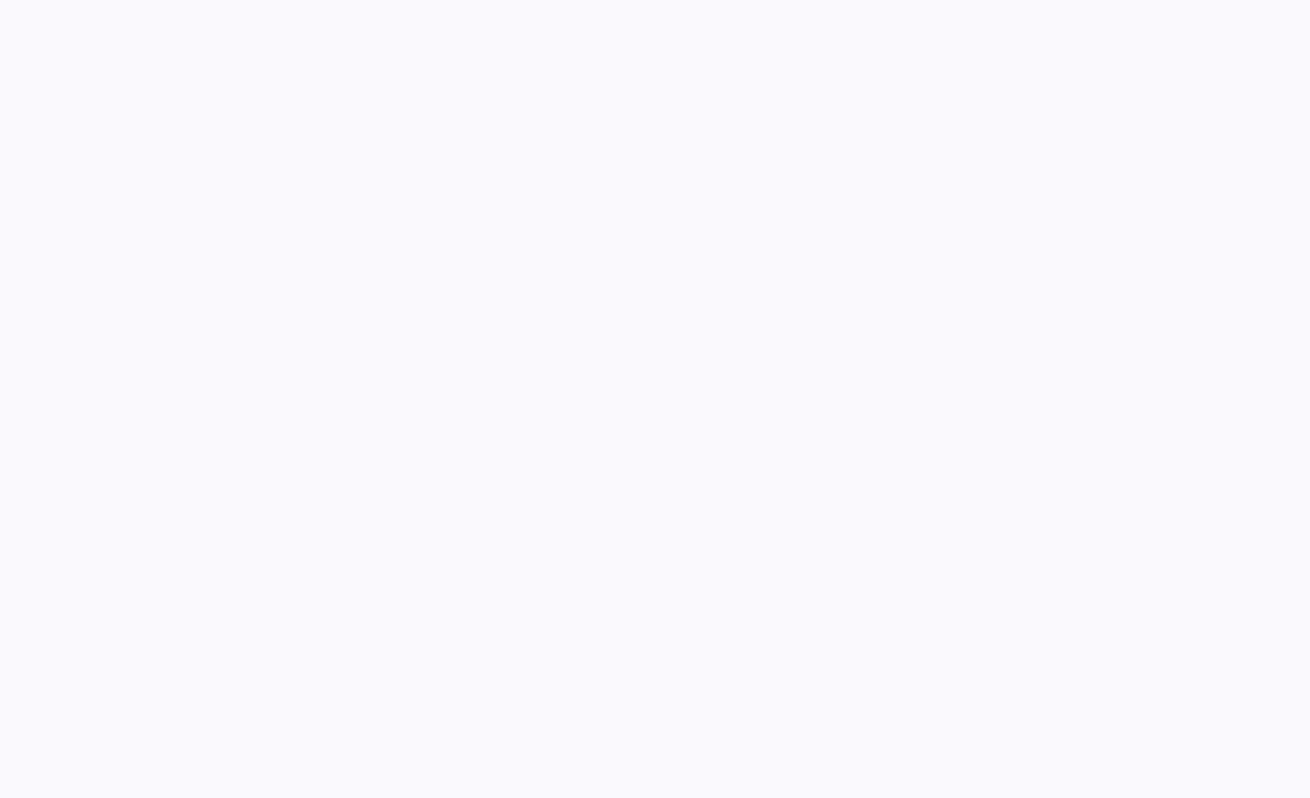
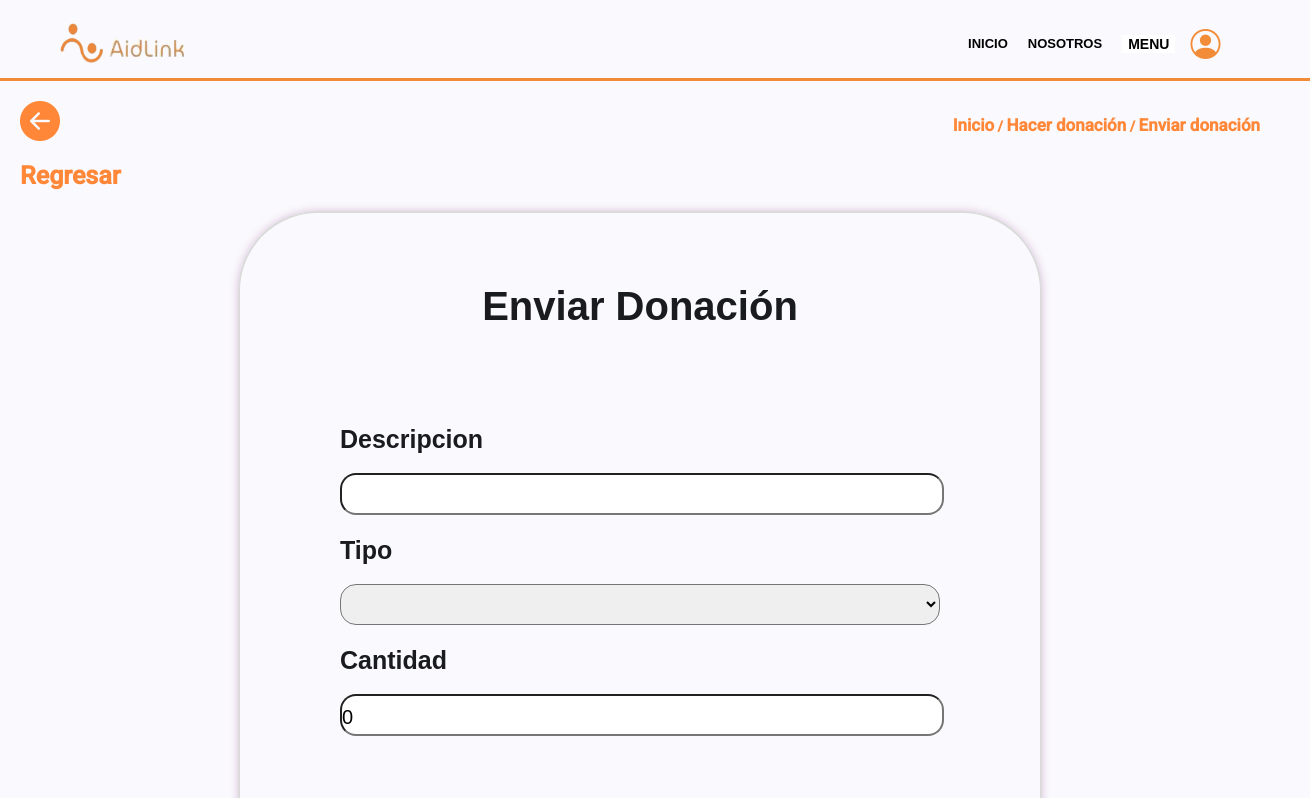
Before and after one commit to MiguelKing01/AidLinkAngular, an Angular app: page /enviar-donacion/1/1 in a window 1280 px wide. Before the commit this address led to /. Shown: the top 798 px of the page, 1310 px wide, since content can reach past the window. Built offline with nearby package versions, Linux system fonts and the light colour scheme; no server answers.

Commit message:
ArreglosRutas

```diff
--- a/src/app/app.routes.ts
+++ b/src/app/app.routes.ts
@@ -18,7 +18,7 @@ export const routes: Routes = [
     { path: 'inicio/registro', component:Registro},
     { path: 'inicio/hacer-donacion', component:HacerDonacion },
     { path: 'postulacion', component:Postulacion },
-    { path: 'enviar-donacion', component:EnviarDonacion },
+    { path: 'enviar-donacion/:id/:categoriaId', component:EnviarDonacion },
     { path: 'inicio/hacer-peticion', component:EnviarPeticion },
     { path: 'nosotros', component: Nosotros}
 ];
--- a/src/app/pages/enviar-donacion/enviar-donacion.html
+++ b/src/app/pages/enviar-donacion/enviar-donacion.html
@@ -2,7 +2,7 @@
 <section class="principal">
   <section class="volver">
     <section class="icon">
-      <a routerLink="/donar"><i class="bi bi-arrow-left-circle-fill"></i></a>
+      <a routerLink="/inicio/hacer-donacion"><i class="bi bi-arrow-left-circle-fill"></i></a>
       <h3 class="back">Regresar</h3>
     </section>
     <section class="texto">
--- a/src/app/pages/enviar-peticion/enviar-peticion.html
+++ b/src/app/pages/enviar-peticion/enviar-peticion.html
@@ -9,7 +9,7 @@
       <span class="solicitud-back-text">Regresar</span>
     </section>
     <nav class="solicitud-breadcrumb">
-      <a routerLink="/inicio">Inicio</a> >  <a routerLink="/inicio/hacer-peticion">Hacer Petición</a>
+      <a routerLink="/">Hacer Petición</a>
     </nav>
   </section>
 
@@ -17,8 +17,8 @@
     <form class="solicitud-form">
       <h3 class="solicitud-titulo">Solicitar Ayuda</h3>
 
-      <label for="Nombre" class="solicitud-label">Nombre Petición</label>
-      <input type="text"  id="Nombre" name="nombre" [(ngModel)]="NuevaPeticion.nombre_peticion" class="solicitud-input" />
+      <label for="nombre" class="solicitud-label">Nombre Petición</label>
+      <input type="text"  id="nombre" name="nombre" [(ngModel)]="NuevaPeticion.nombre_peticion" class="solicitud-input" />
 
       <label for="Descripcion" class="solicitud-label">Descripción</label>
       <input type="text" id="Descripcion" name="descripcion" [(ngModel)]="NuevaPeticion.desc_peticion" class="solicitud-input" />
@@ -35,7 +35,7 @@
         <input type="text" name="direccion" id="Direccion" [(ngModel)]="NuevaPeticion.direccion" class="solicitud-input" />
       </section>
 
-      <section *ngIf="mostrarDireccion == false">
+      <section *ngIf="!mostrarDireccion">
         <label for="nequi" class="solicitud-label">Número de Nequi</label>
         <input type="number" name="nequi" id="nequi" [(ngModel)]="NuevaPeticion.nequi" class="solicitud-input" />
       </section>
--- a/src/app/pages/enviar-peticion/enviar-peticion.ts
+++ b/src/app/pages/enviar-peticion/enviar-peticion.ts
@@ -10,7 +10,7 @@ import { CommonModule } from '@angular/common';
 
 @Component({
   selector: 'app-enviar-peticion',
-  imports: [Header2, Footer, FormsModule, CommonModule, RouterLink],
+  imports: [Header2, Footer, RouterLink, FormsModule, CommonModule],
   templateUrl: './enviar-peticion.html',
   styleUrl: './enviar-peticion.css',
 })
@@ -26,7 +26,7 @@ export class EnviarPeticion {
     estado_peticion: 1,
     direccion: '',
     nequi: 0,
-    usuario: { id: 0 },
+    usuario: { id: 0},
     categoriaId: 0,
   };
 
@@ -40,11 +40,12 @@ export class EnviarPeticion {
   if (this.NuevaPeticion.categoriaId == 1) {
     this.mostrarDireccion = true;
     this.NuevaPeticion.nequi = null;
-    } else if (this.NuevaPeticion.categoriaId == 0){
+  } else {
     this.mostrarDireccion = false;
     this.NuevaPeticion.direccion = null;
   }
 }
+
 
   crearPeticion() {
     this.ObtenerUsuario();
--- a/src/app/pages/hacer-donacion/hacer-donacion.html
+++ b/src/app/pages/hacer-donacion/hacer-donacion.html
@@ -21,7 +21,7 @@
         </h3>
       </section>
       <figure>
-        <button class="btn"><a routerLink="/enviar-donacion">Donar</a></button>
+        <button class="btn"><a [routerLink]="['/enviar-donacion', p.id_peticion, p.categoriaId]">Donar</a></button>
       </figure>
     </section>
   </article>
```
Lines whose indentation alone changed are shown as unchanged.
